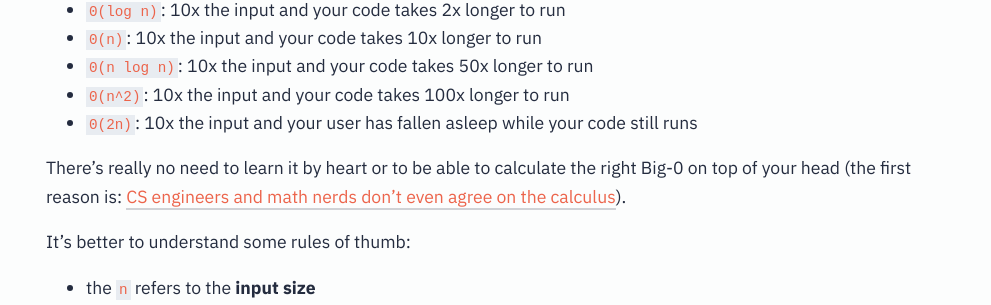
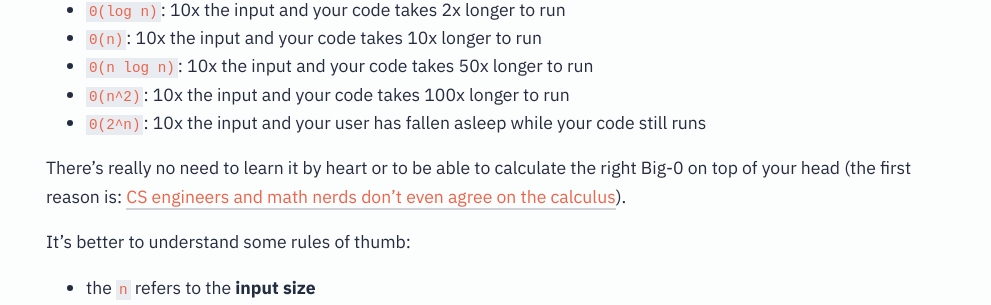
Before and after one commit to merciremi/remicodes, a Jekyll site: the page built from _posts/2019-02-04-time-complexity-for-noobs.md, in a window 1280 px wide and 900 px high, scrolled down 4085 px. Shown: the part 143-448 px from the top of the window, without its empty margins (146-1137 px from the left). Built offline with Jekyll 4.4.1, drawn with Linux system fonts in a browser that asks for light colours; some web fonts are replaced.

Commit message:
Correct Big O notation error

```diff
--- a/_posts/2019-02-04-time-complexity-for-noobs.md
+++ b/_posts/2019-02-04-time-complexity-for-noobs.md
@@ -152,7 +152,7 @@ From best to worst:
 - `0(n)`: 10x the input and your code takes 10x longer to run
 - `0(n log n)`: 10x the input and your code takes 50x longer to run
 - `0(n^2)`: 10x the input and your code takes 100x longer to run
-- `0(2n)`: 10x the input and your user has fallen asleep while your code still runs
+- `0(2^n)`: 10x the input and your user has fallen asleep while your code still runs
 
 There's really no need to learn it by heart or to be able to calculate the right Big-0 on top of your head (the first reason is: [CS engineers and math nerds don't even agree on the calculus](https://www.reddit.com/r/programming/comments/1dotwe/bigo_cheat_sheet/c9si8pj/)).
 
```
